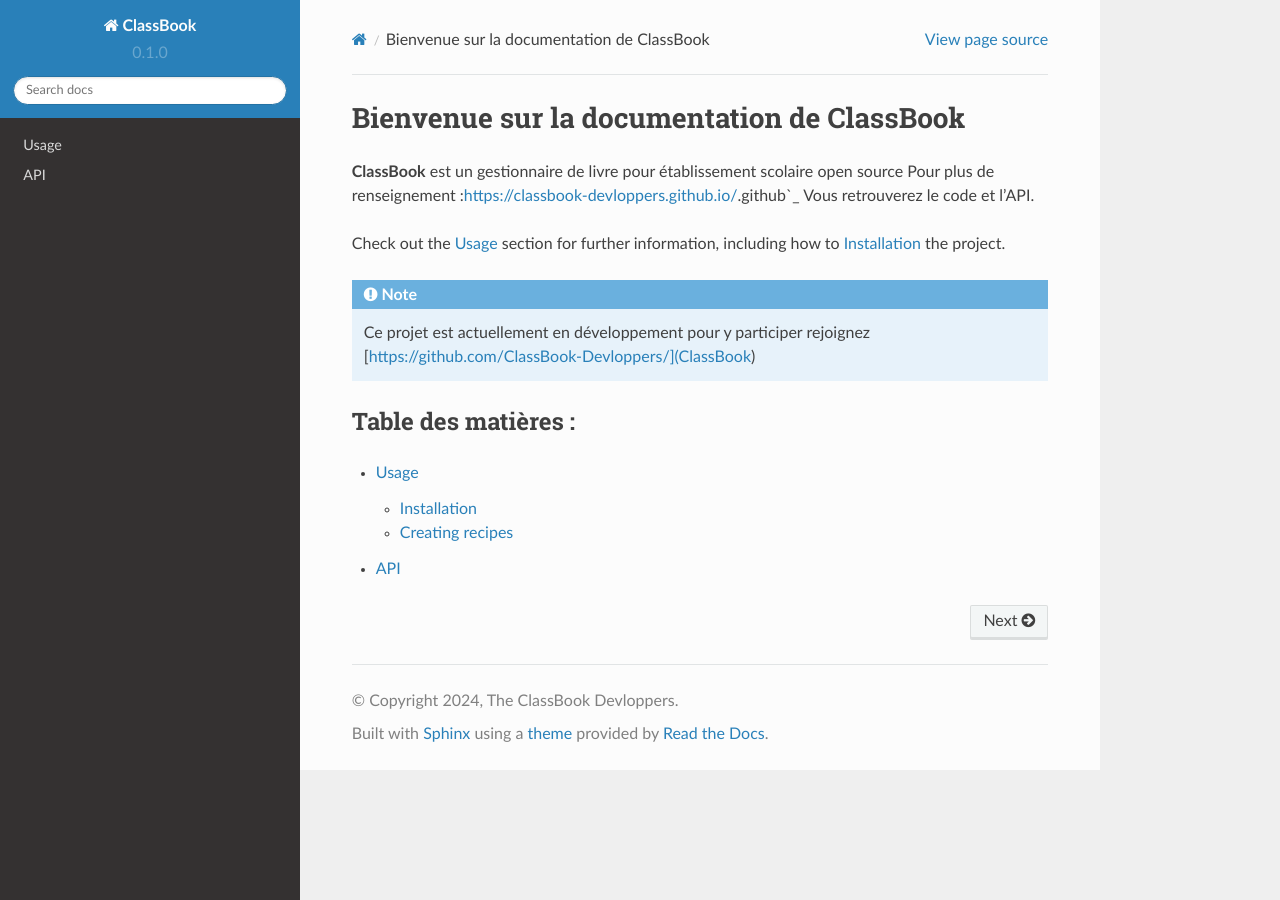
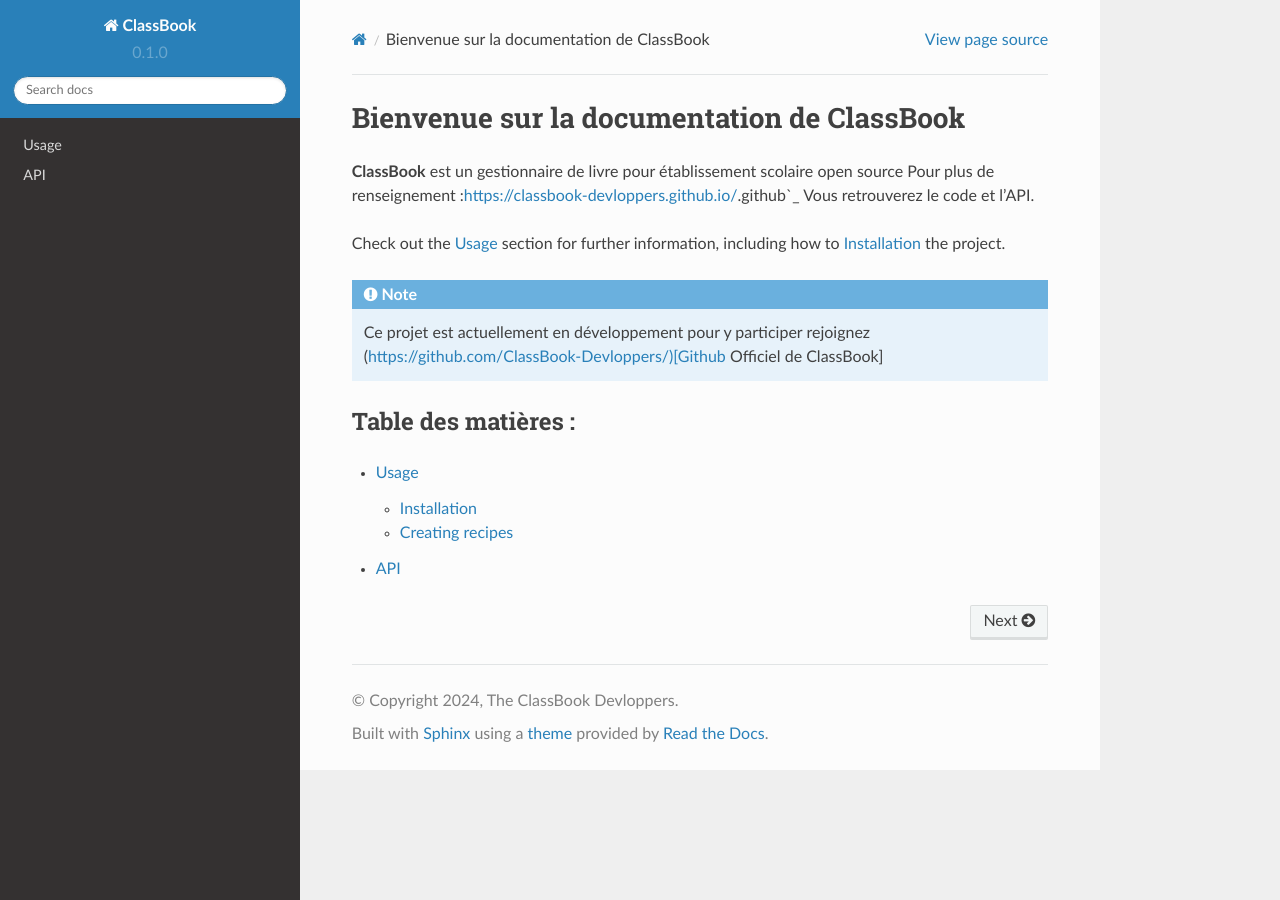
Before and after one commit to ClassBook-Devloppers/Docs, a Sphinx documentation site: the page built from docs/source/index.rst, in a window 1280 px wide. Built offline with Sphinx 7.4.7 and the Read the Docs theme 2.0.0, drawn with Linux system fonts in a browser that asks for light colours.

Commit message:
Update index.rst

```diff
--- a/docs/source/index.rst
+++ b/docs/source/index.rst
@@ -10,7 +10,7 @@
 
 .. note::
 
-  Ce projet est actuellement en développement pour y participer rejoignez [https://github.com/ClassBook-Devloppers/](ClassBook)
+  Ce projet est actuellement en développement pour y participer rejoignez (https://github.com/ClassBook-Devloppers/)[Github Officiel de ClassBook]
 
 Table des matières :
 --------
```
